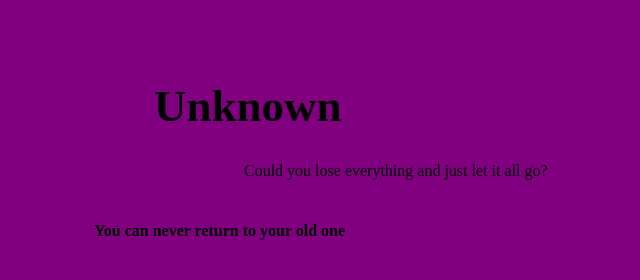
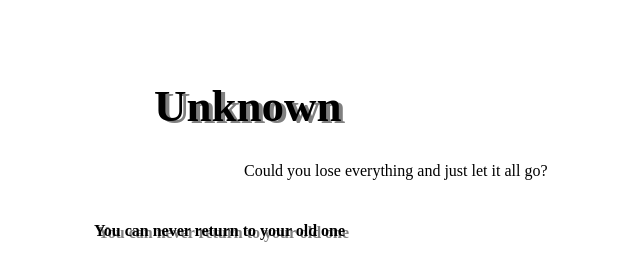
Before and after one commit to Irianna/css_project, a plain HTML site: page index.html in a window 1280 px wide. Shown: the whole page, without its empty margins (94-734 px from the left). Drawn offline with Linux system fonts and the light colour scheme; a web font is replaced by a local one.

Commit message:
css shadows

```diff
--- a/style.css
+++ b/style.css
@@ -5,6 +5,7 @@ h1{
     padding-left:240px;
     font-family: 'Frijole';
     font-size:45px;
+    text-shadow: 4px 2px grey;
 }
 
 p{
@@ -18,8 +19,9 @@ h4 {
     padding-right:20px;
     padding-left:180px;
     font-family: 'Frijole';
+    text-shadow: 4px 2px grey;
 }
 
-body{
-    background-color: purple;
+#grad {
+    background: linear-gradient(red, yellow);
 }
```
